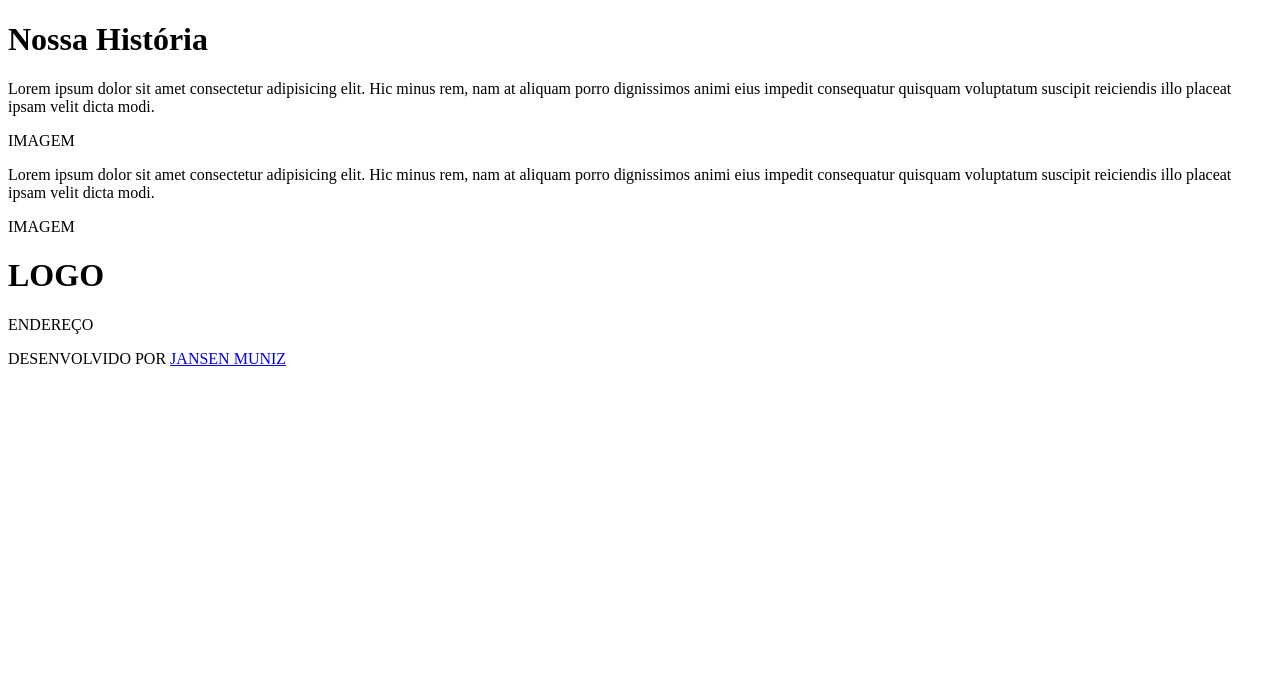
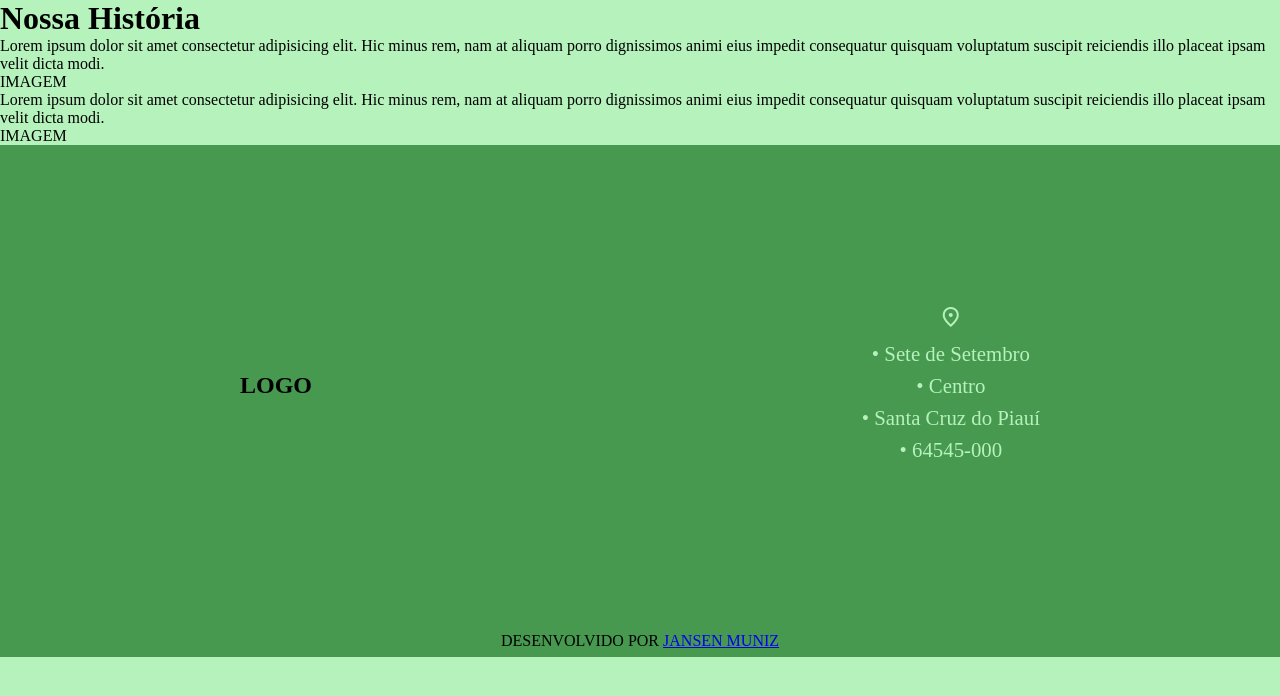
Before and after one commit to Jansen-Muniz/projeto-casa-batista, a plain HTML site: page pag-nossa-historia/nossa-historia.html in a window 1280 px wide. Drawn offline with nearby package versions, Linux system fonts and the light colour scheme.

Commit message:
novas alterações

```diff
--- a/pag-nossa-historia/nossa-historia.html
+++ b/pag-nossa-historia/nossa-historia.html
@@ -4,6 +4,8 @@
   <meta charset="UTF-8">
   <meta http-equiv="X-UA-Compatible" content="IE=edge">
   <meta name="viewport" content="width=device-width, initial-scale=1.0">
+  <link rel="stylesheet" href="https://fonts.googleapis.com/css2?family=Material+Symbols+Outlined:opsz,wght,FILL,GRAD@48,400,0,0" />
+  <link rel="stylesheet" href="/pag-nossa-historia/style/pag-nossa-historia.css">
   <title>Nossa História</title>
 </head>
 <body>
@@ -26,9 +28,26 @@
       </div>
     </main>
     <footer>
-      <h1>LOGO</h1>
-      <p>ENDEREÇO</p>
-      <p>DESENVOLVIDO POR <a href="#">JANSEN MUNIZ</a></p>
+      <div class="container-logo-endereco">
+        <div>
+          <h2>LOGO</h2>
+        </div>
+        <div class="container-endereco">
+          <span class="material-symbols-outlined">
+            location_on
+            </span>
+            <p>• Sete de Setembro </p>
+            <p>• Centro</p>
+            <p>• Santa Cruz do Piauí</p>
+            <p>• 64545-000</p>
+          <p></p>
+          <p></p>
+          <p></p>
+        </div>
+      </div>
+      <div class="container-desenvolvido-por">
+        <p>DESENVOLVIDO POR <a href="#">JANSEN MUNIZ</a></p>
+      </div>
     </footer>
   </div>
 </body>
--- /dev/null
+++ b/pag-nossa-historia/style/pag-nossa-historia.css
@@ -0,0 +1,50 @@
+@import url('https://fonts.googleapis.com/css2?family=Ubuntu&display=swap');
+
+:root{
+  --color1: #B6F2BC;
+  --color2: #62D96D;
+  --color3: #4FB059;
+  --color4: #46994F;
+  --color5: #2E6634;
+}
+
+*{
+  margin: 0px;
+  padding: 0px;
+}
+
+.container{
+  background-color: var(--color1);
+  width: 100%;
+  height: 100vh;
+}
+
+footer{
+  background-color: var(--color4);
+  display: flex;
+  flex-direction: column;
+  align-items: center;
+}
+
+footer .container-logo-endereco{
+  width: 50rem;
+  height: 30rem;
+  display: flex;
+  align-items: center;
+  justify-content: space-between;
+}
+
+footer .container-desenvolvido-por{
+  width: 100%;
+  height: 2rem;
+  display: flex;
+  align-items: center;
+  justify-content: center;
+}
+
+footer .container-endereco{
+  line-height: 2rem;
+  text-align: center;
+  font-size: 1.3rem;
+  color: var(--color1);
+}
--- a/style/style.css
+++ b/style/style.css
@@ -1,3 +1,5 @@
+@import url('https://fonts.googleapis.com/css2?family=Ubuntu&display=swap');
+
 :root{
   --color1: #B6F2BC;
   --color2: #62D96D;
@@ -34,14 +36,18 @@ header{
   box-shadow: 0px 2px 5px 1px rgba(0, 0, 0, 0.267);
 }
 
-header .header-text-container{
+header .container-texto-cabecalho{
   color: white;
   font-size: 1.5rem;
   text-shadow: 1px 1px 5px black;
 }
 
-.header-text-container div{
+.container-texto-cabecalho div{
   padding: 1rem;
+}
+
+h1, h2, p{
+  font-family: 'Ubuntu', sans-serif;
 }
 
 nav{
@@ -62,13 +68,14 @@ nav{
 
 nav li a{
   text-decoration: none;
-  font-size: 1.1rem;
+  font-size: 1rem;
   font-weight: bold;
-  color: var(--color1);
+  font-family: 'Ubuntu', sans-serif;
+  color: var(--color5);
 }
 
 a:hover{
-  color: var(--color5);
+  color: var(--color1);
 }
 
 section{
@@ -80,11 +87,11 @@ section > div > p{
   margin: 13rem;
 }
 
-.section1{
+.secao1{
   background-color: var(--color3);
 }
 
-.section1 div{
+.secao1 div{
   padding-top: 10rem;
 }
 
@@ -93,7 +100,7 @@ section > div > p{
   background-color: var(--color5);
 }
 
-.quem-somos h1{
+.quem-somos h2{
   margin-left: 2rem;
 }
 
@@ -106,16 +113,81 @@ section > div > p{
   justify-content: center;
 }
 
-.teachers{
-  display: flex;
+.professores{
   justify-content: center;
   background-color: var(--color3);
   height: 50rem;
 }
 
 .atividades{
-  display: flex;
   justify-content: center;
   background-color: var(--color5);
   height: 50rem;
 }
+
+.fotos{
+  justify-content: center;
+  background-color: var(--color3);
+  height: 50rem;
+}
+
+.fale-conosco{
+  background-color: var(--color5);
+  height: 50rem;
+  flex-direction: column;
+}
+
+.fale-conosco h2{
+  padding-top: 18rem;
+  margin-bottom: .5rem;
+  color: white;
+}
+
+.fale-conosco > form textarea{
+  width: 30rem;
+  height: 10rem;
+  padding: .5rem;
+}
+
+footer{
+  background-color: var(--color4);
+  display: flex;
+  flex-direction: column;
+  align-items: center;
+}
+
+footer .container-logo-endereco{
+  width: 50rem;
+  height: 30rem;
+  display: flex;
+  align-items: center;
+  justify-content: space-between;
+}
+
+footer .container-desenvolvido-por{
+  width: 100%;
+  height: 2rem;
+  display: flex;
+  align-items: center;
+  justify-content: center;
+}
+
+footer .container-endereco{
+  line-height: 2rem;
+  text-align: center;
+  font-size: 1.3rem;
+  color: var(--color1);
+}
+
+.container-endereco .material-symbols-outlined{
+  font-size: 3rem;
+}
+
+footer > .container-desenvolvido-por > p{
+  color: white;
+}
+
+footer > .container-desenvolvido-por > p > a{
+  text-decoration: none;
+  color: var(--color1);
+}
```
Also changed, not shown: index.html (+45 -22 lines).
